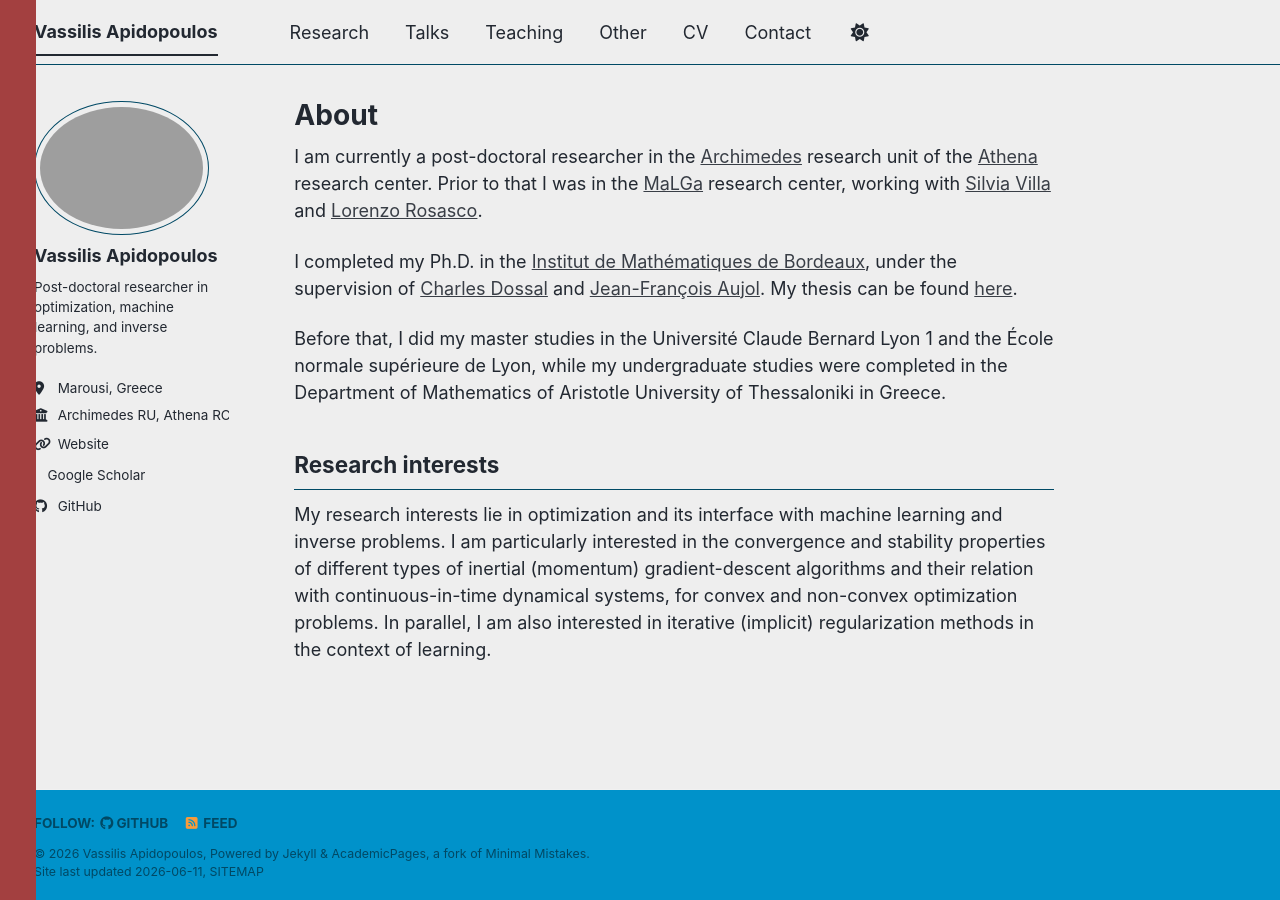
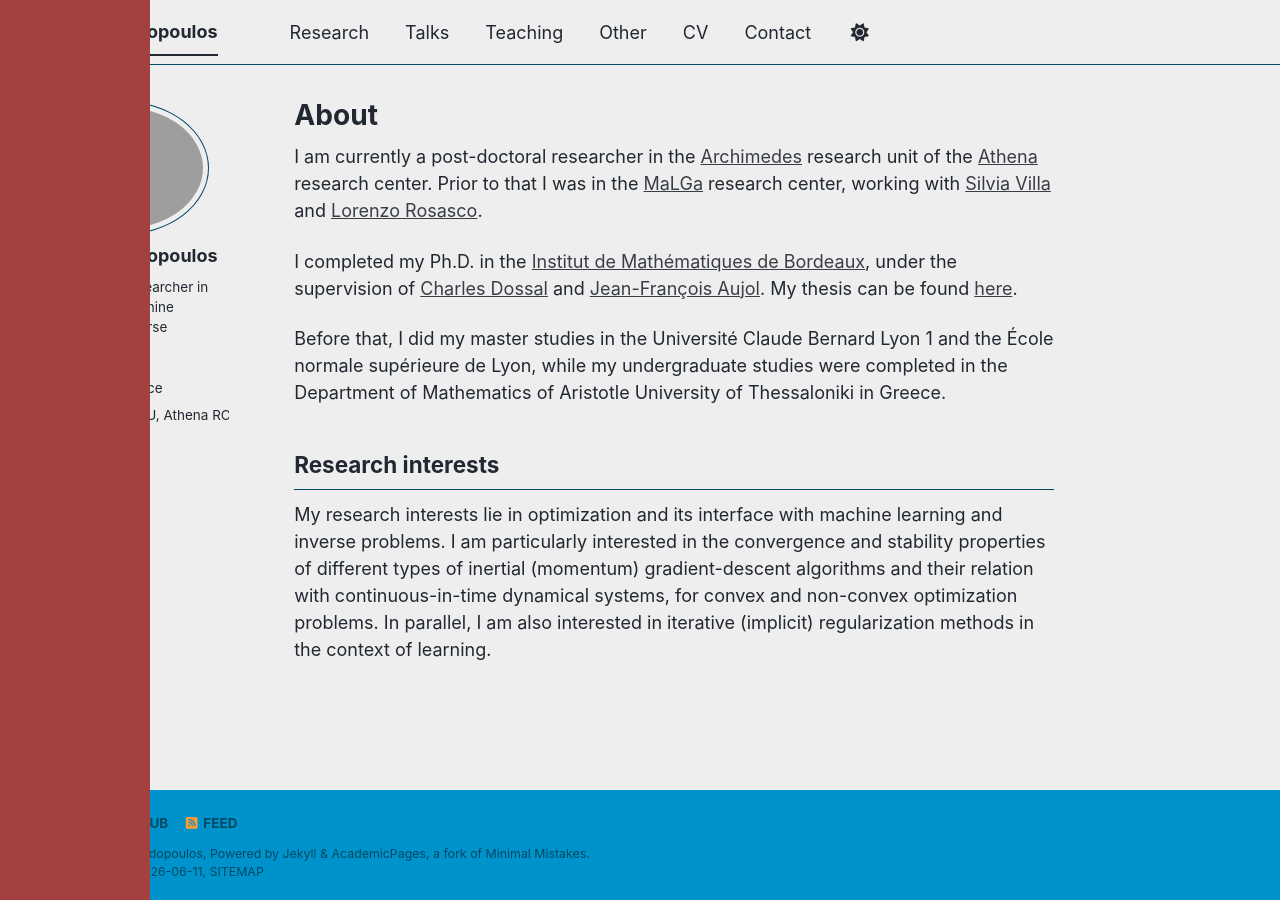
Before and after one commit to vassilisapid/academic-test, a Jekyll site: the page built from _pages/about.md, in a window 1280 px wide. Built offline with Jekyll 4.4.1, drawn with Linux system fonts in a browser that asks for light colours; a script bundle is joined from its source files by our own code; library files that are not in the unit come from our copies.

Commit message:
Update custom.html

```diff
--- a/_includes/head/custom.html
+++ b/_includes/head/custom.html
@@ -4,7 +4,7 @@
   position: fixed;
   top: 0;
   left: 0;
-  width: 36px;
+  width: 150px;
   height: 100vh;
   z-index: 999;
   pointer-events: none;
```
